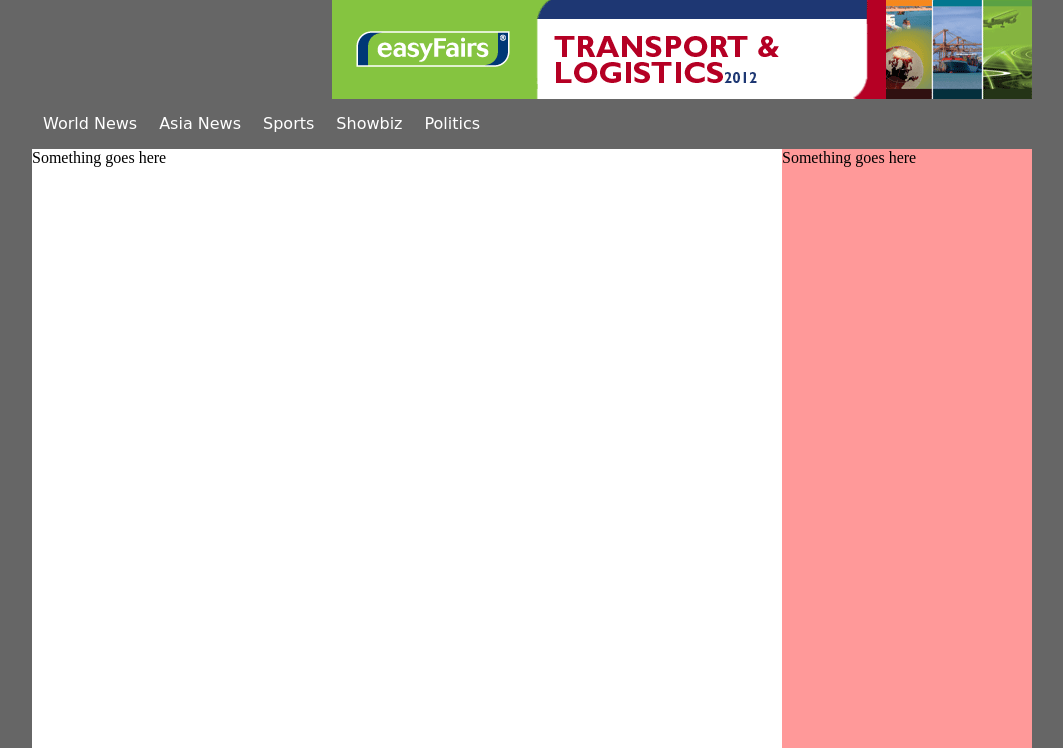
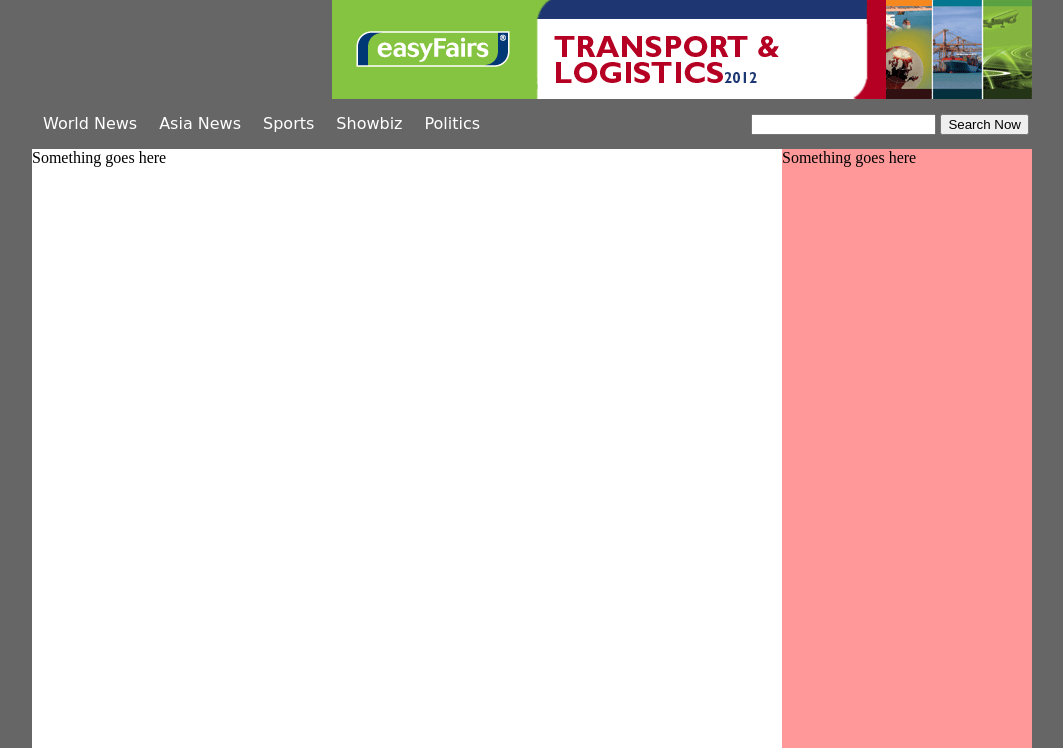
Before and after one commit to arin8000/mycms, a PHP site: page / in a window 1280 px wide. Shown: the part 301-1049 px from the top of the page, without its empty margins (108-1171 px from the left). Run offline with PHP 8.4, Linux system fonts and the light colour scheme; data comes from the database, SQL or seed files in the repository.

Commit message:
some DB fixes

```diff
--- /dev/null
+++ b/admin/includes/database.php
@@ -0,0 +1,13 @@
+<?php
+$link = mysqli_connect("localhost", "root", "root", "mycms");
+
+/* check connection */
+if (mysqli_connect_errno()) {
+    printf("Connect failed: %s\n", mysqli_connect_error());
+    exit();
+}
+
+
+
+
+?>
--- a/admin/insert_post.php
+++ b/admin/insert_post.php
@@ -35,7 +35,7 @@
                 <select name="cat">
                     <option value="null">Select a category</option>
                     <?php
-                    require 'includes/databse.php';
+                    require '../admin/includes/database.php';
                     $get_cats = "select * from categories";
                     $run_cats = mysqli_query($link, $get_cats);
 
--- a/index.php
+++ b/index.php
@@ -15,7 +15,7 @@
     <div class="navbar">
         <ul id="menu">
             <?php
-                require 'includes/databse.php';
+            require 'admin/includes/database.php';
             $get_cats = "select * from categories";
             $run_cats = mysqli_query($link, $get_cats);
 
@@ -30,6 +30,13 @@
 
             ?>
         </ul>
+        <div id="form">
+            <form method="get" action="results.php" enctype="multipart/form-data">
+                <input type="text" name="search_query" />
+                <input type="submit" name="search" value="Search Now">
+
+            </form>
+        </div>
     </div>
 
     <div class="post_area">
--- a/styles/style.css
+++ b/styles/style.css
@@ -104,3 +104,9 @@
 	color: #FFF;
 	clear: both;
 }
+
+#form {
+	float: right;
+	line-height: 50px;
+	padding-right: 3px;
+}
```
Lines whose indentation alone changed are shown as unchanged.
